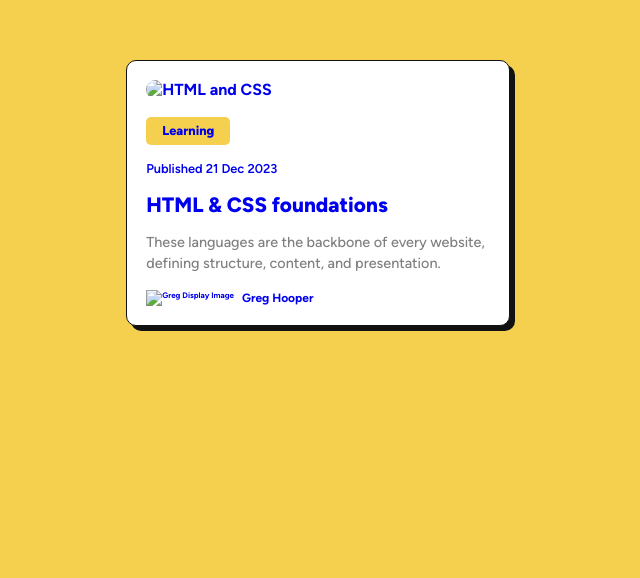
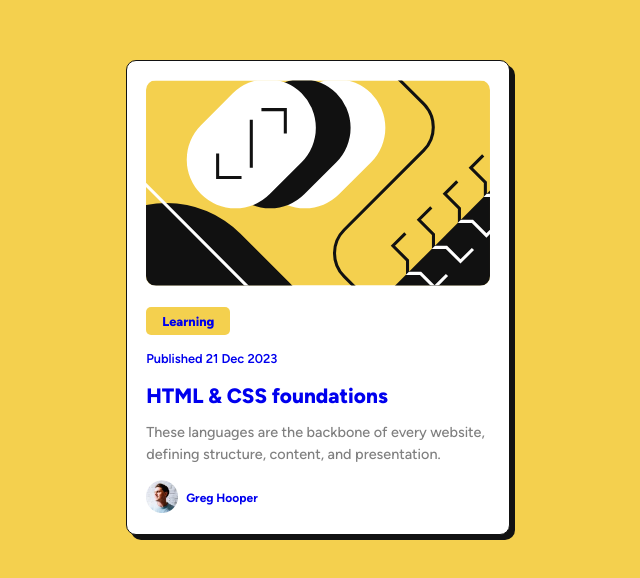
Before and after one commit to nikhilka2305/project-2-blog-preview-card, a plain HTML site: page index.html in a window 1280 px wide. Shown: the part 148-726 px from the top of the page, without its empty margins (322-962 px from the left). Drawn offline with Linux system fonts and the light colour scheme; the site is published under a folder, as on GitHub Pages, so addresses that start at the root find nothing.

Commit message:
Minor hyperlink correction

```diff
--- a/index.html
+++ b/index.html
@@ -20,7 +20,7 @@
 				<section class="blog-preview-container">
 					<figure class="blog-image-container">
 						<img
-							src="/assets/images/illustration-article.svg"
+							src="assets/images/illustration-article.svg"
 							alt="HTML and CSS"
 						/>
 					</figure>
@@ -42,7 +42,7 @@
 					<section class="user-container">
 						<figure class="user-avatar">
 							<img
-								src="/assets/images/image-avatar.webp"
+								src="assets/images/image-avatar.webp"
 								alt="Greg Display Image"
 							/>
 						</figure>
```
